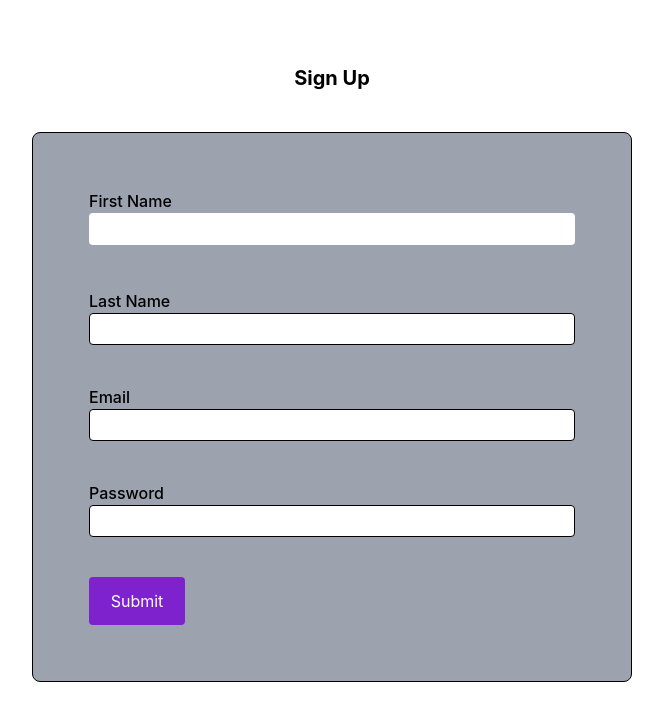
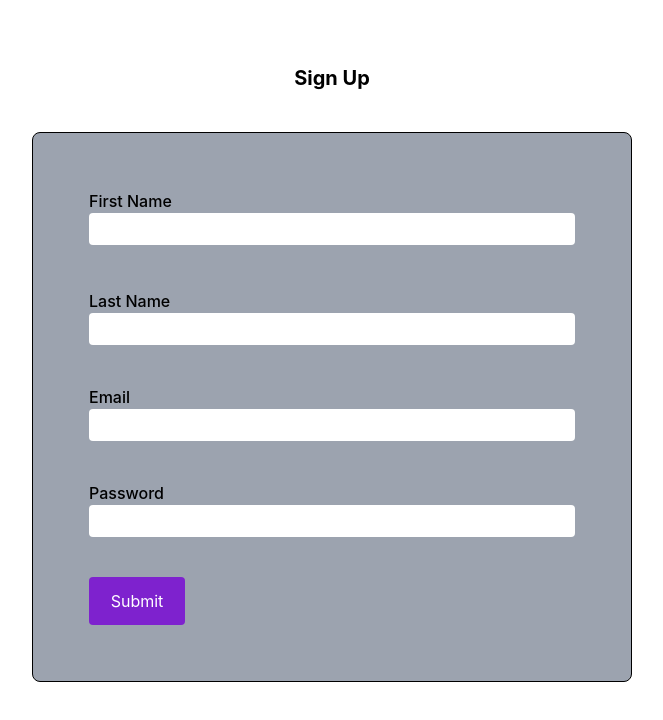
Before and after one commit to paulsweeting/signup-form, a React (Create React App) app: page / in a window 1280 px wide. Shown: the top 720 px of the page, without its empty margins (308-971 px from the left). Built offline with nearby package versions, Linux system fonts and the light colour scheme.

Commit message:
fix styling

```diff
--- a/src/components/SignUp/Details/Details.tsx
+++ b/src/components/SignUp/Details/Details.tsx
@@ -28,8 +28,8 @@ const Details = () => {
           Last Name
           <Field
             name="lastName"
-            className={`border border-black rounded h-8 outline-none p-3 ${
-              touched.lastName && errors.lastName && "border-red-600"
+            className={`rounded h-8 outline-none p-3 ${
+              touched.lastName && errors.lastName && "border border-red-600"
             }`}
             input
           />
@@ -42,8 +42,8 @@ const Details = () => {
           Email
           <Field
             name="email"
-            className={`border border-black rounded h-8 outline-none p-3 ${
-              touched.email && errors.email && "border-red-600"
+            className={`rounded h-8 outline-none p-3 ${
+              touched.email && errors.email && "border border-red-600"
             }`}
             input
           />
@@ -55,8 +55,8 @@ const Details = () => {
           Password
           <Field
             name="password"
-            className={`border border-black rounded h-8 outline-none p-3 ${
-              touched.password && errors.password && "border-red-600"
+            className={`rounded h-8 outline-none p-3 ${
+              touched.password && errors.password && "border border-red-600"
             }`}
           />
           <p className="text-red-600 text-sm">
```
